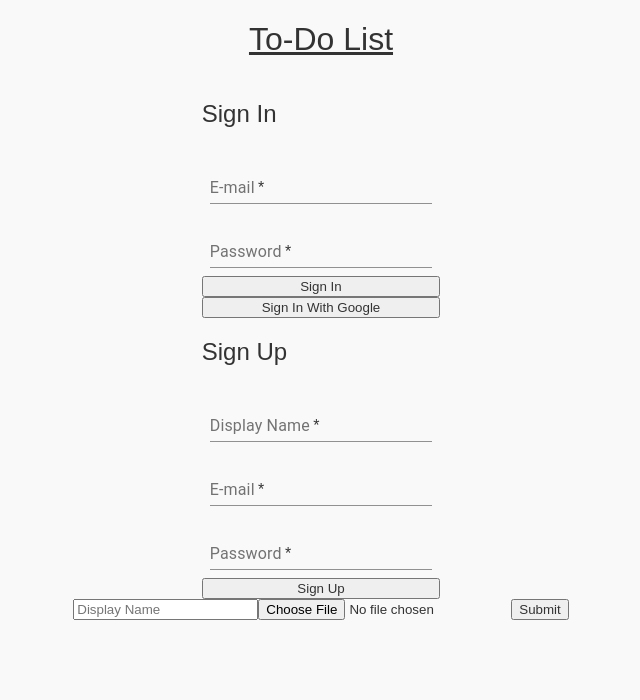
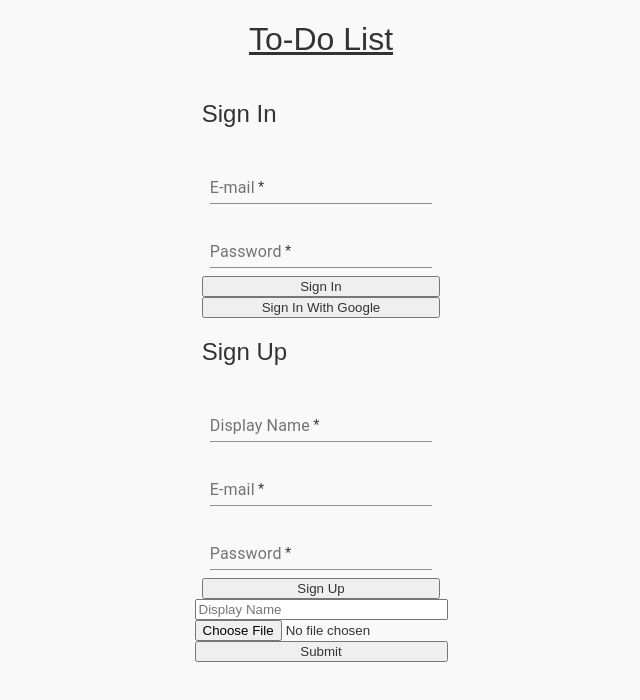
Before and after one commit to Tonye123/todoList-firebase, a React (Create React App) app: page /userprofile in a window 1280 px wide. Shown: the top 700 px of the page, without its empty margins (319-959 px from the left). Built offline with nearby package versions, Linux system fonts and the light colour scheme; no server answers; the database is empty.

Commit message:
upload photos in userprofile set

```diff
--- a/src/components/Additem.js
+++ b/src/components/Additem.js
@@ -19,7 +19,7 @@ export default function Additem() {
       }
 
 
-      const{uid,displayName,email} = auth.currentUser || {}
+      const{uid,displayName,email,photoURL} = auth.currentUser || {}
       const handleAdd = async () => {
 
         try {
@@ -29,7 +29,8 @@ export default function Additem() {
                     user: {
                         uid,
                         displayName,
-                        email
+                        email,
+                        photoURL
 
                     }
                 }
--- a/src/components/UserProfile.js
+++ b/src/components/UserProfile.js
@@ -1,9 +1,10 @@
 import React, { useState, useRef } from 'react';
 import { auth,db,storage } from '../Firebase';
+import { StyledForm } from '../styled/StyledForm';
 
 export default function UserProfile() {
     const [displayName, setDisplay] = useState('');
-    const imageInput =  useRef(null);
+    let imageInput =  null;
 
 
     function get_uid() {
@@ -18,10 +19,15 @@ export default function UserProfile() {
         setDisplay(event.target.value);
     }
 
+    const uploadImage = (e) => {
+         imageInput = e.target.files[0];
+         console.log(imageInput)
+
+    }
+
     const handleSubmit = (event) => {
         event.preventDefault();
 
-        let image = imageInput.current.value;
 
         if(displayName) {
             const uid = get_uid();
@@ -29,27 +35,31 @@ export default function UserProfile() {
              userRef.update({ displayName })
         }
 
-        if(image) {
-            console.log(image)
-            const storageRef  = storage.ref();
-            const imageRef = storageRef.child(image);
-            console.log(imageRef.name)
+        if(imageInput) {
+            storage.ref()
+            .child("user-profiles")
+            .child(get_uid())
+            .child(imageInput.name)
+            .put(imageInput)
+            .then(response => response.ref.getDownloadURL())
+            .then( photoURL => get_userRef(get_uid()).update({ photoURL }))
+
         }
 
 
     }
     return (
         <section>
-           <form onSubmit={handleSubmit}>
+           <StyledForm onSubmit={handleSubmit}>
                <input type="text"
                value={displayName}
                name = "displayName"
                onChange={handleChange}
                placeholder="Display Name"
                 />
-                <input type="file" ref={imageInput} />
+                <input type="file" onChange={uploadImage} />
                 <input type="submit" />
-           </form>
+           </StyledForm>
         </section>
     )
 }
```
